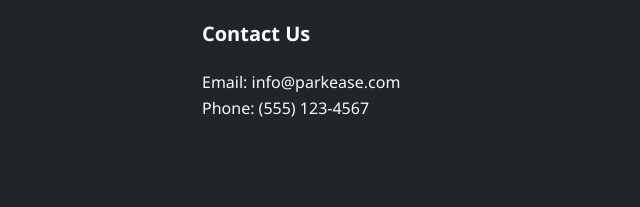
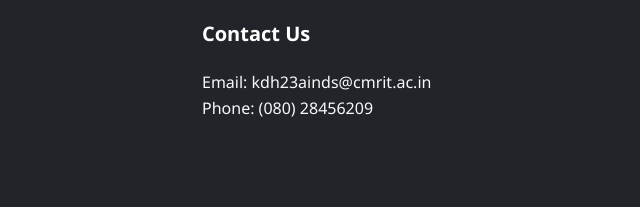
Before and after one commit to roxxerdk/newparking, a website: page index.html in a window 1280 px wide. Shown: the part 1436-1643 px from the top of the page, 640-1280 px from the left. Drawn offline with nearby package versions, Linux system fonts and the light colour scheme.

Commit message:
Update index.html

```diff
--- a/index.html
+++ b/index.html
@@ -130,7 +130,7 @@
                 </div>
                 <div class="col-md-4">
                     <h5>Contact Us</h5>
-                    <p>Email: info@parkease.com<br>Phone: (555) 123-4567</p>
+                    <p>Email: kdh23ainds@cmrit.ac.in<br>Phone: (080) 28456209</p>
                 </div>
             </div>
         </div>
```
